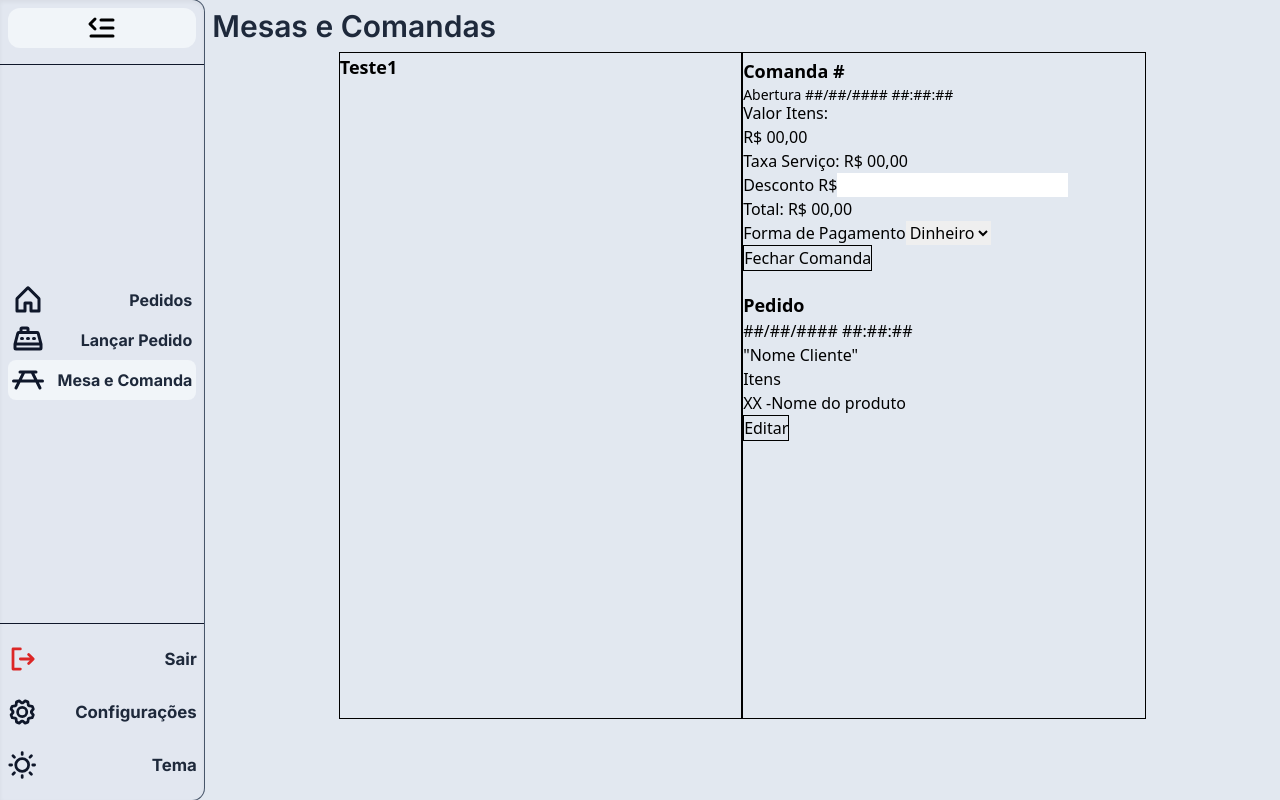
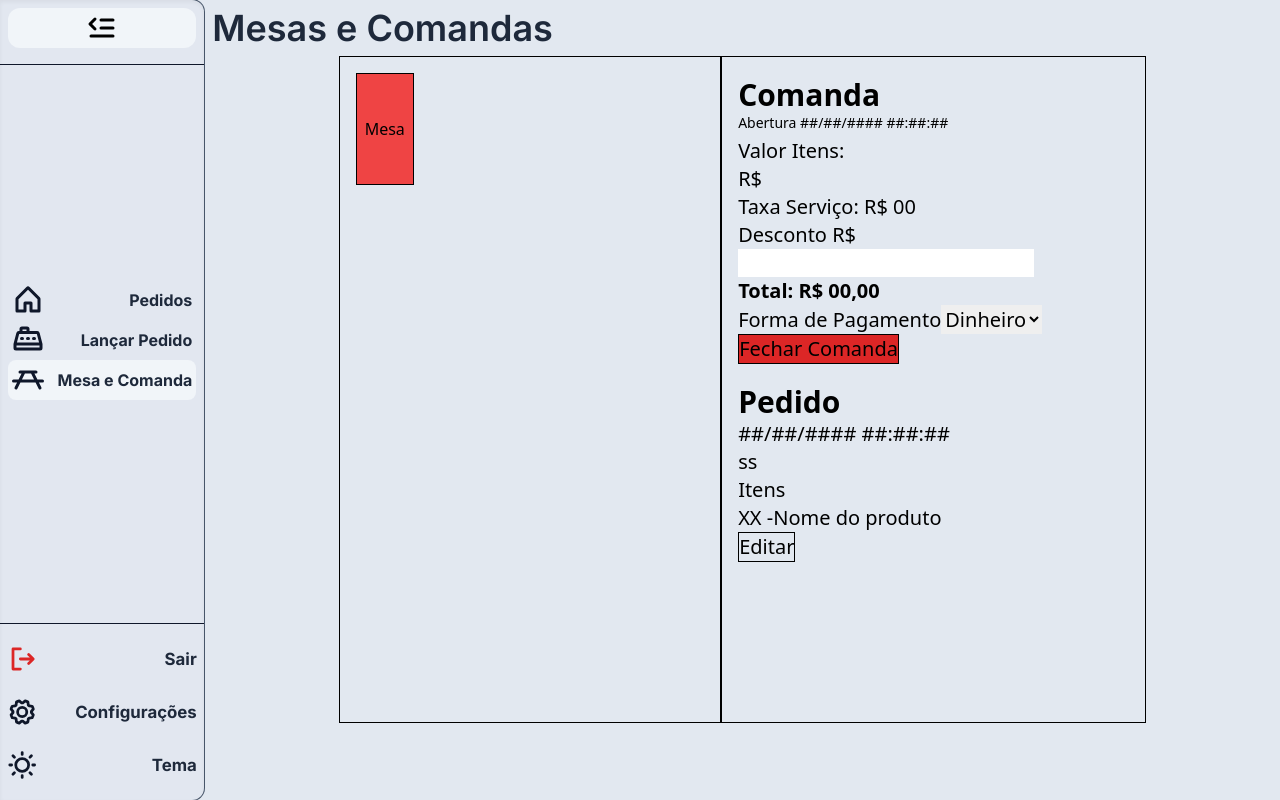
Before and after one commit to Fabricio-Weber/ugoow-test-Fabricio, a React (Vite) app: page /dashboard/mesas in a window 1280 px wide. Built offline with nearby package versions, Linux system fonts and the light colour scheme.

Commit message:
componentização dos elementos de comanda e mesa

```diff
--- /dev/null
+++ b/src/components/Comanda.jsx
@@ -0,0 +1,64 @@
+export function Comanda(){
+    return(
+        <div className=" border border-solid border-black p-4">
+            <div className="w-full h-10 mt-1">
+              <h4 className="font-bold text-3xl">Comanda </h4>
+              <p className="text-sm mb-1">Abertura ##/##/#### ##:##:##</p>
+            </div>
+
+            <div className="w-full h-1/2 mt-5">
+              <div className="flex-row w-full">
+                <p className=" text-xl">Valor Itens:</p>
+                <p className="text-xl">R$ </p>
+                <p className="text-xl">Taxa Serviço: R$ 00</p>
+              </div>
+
+              <div>
+                <label className=" text-xl">Desconto R$
+                  <input/>
+                </label>
+              </div>
+
+                <div>
+                  <p className="text-xl font-bold">Total: R$ 00,00</p>
+                  <label className=" text-xl">Forma de Pagamento</label>
+                    <select className=" text-xl">
+                      <option>Dinheiro</option>
+                      <option>Credito</option>
+                      <option>Débito</option>
+                      <option>PIX</option>
+                    </select>
+                </div>
+
+                <div >
+                  <button className="border border-solid border-black text-xl bg-red-600">Fechar Comanda</button>
+                </div>
+
+                <div>
+                  <h4 className="font-bold text-3xl mt-5">Pedido</h4>
+                </div>
+
+                <div className=" text-xl">
+                  <ul>
+                    <div >
+                      <p>##/##/#### ##:##:##</p>
+                      <p>ss</p>
+                      <p>Itens</p>
+                    </div>
+                    <span>
+                      <li>
+                        <span>
+                          XX -
+                          <span >
+                             Nome do produto
+                          </span>
+                        </span>
+                      </li>
+                      <button className="border border-solid border-black">Editar</button>
+                    </span>
+                  </ul>
+                </div>
+            </div>
+          </div>
+    )
+}
--- /dev/null
+++ b/src/components/MesaPedido.jsx
@@ -0,0 +1,14 @@
+
+
+export function MesaPedido(){
+    return(
+    <div className="w-1/2 border border-solid border-black p-4">
+        <button className="w-2/12 h-28 border border-solid border-black hover:bg-red-700 bg-red-500 touch-auto">
+            Mesa <br/>
+
+        </button>
+
+
+    </div>
+    )
+}
--- a/src/pages/mesas.jsx
+++ b/src/pages/mesas.jsx
@@ -1,84 +1,22 @@
 import { RadioButton } from "@phosphor-icons/react/dist/ssr";
 import { Input } from "postcss";
+
+import { Comanda } from "../components/Comanda";
+import { MesaPedido } from "../components/MesaPedido";
 
 export function Mesas() {
   return (
     <div className=" w-full h-full">
+
       <div>
         <div className="flex w-full m-2">
-          <h1 className="text-3xl font-inter text-slate-800 font-semibold">Mesas e Comandas</h1>
+          <h1 className="text-4xl font-inter text-slate-800 font-semibold">Mesas e Comandas</h1>
         </div>
       </div>
 
-
       <div className="flex m-auto columns-2 h-5/6 w-3/4">
-          <div className="w-1/2 border border-solid border-black">
-            <div>
-              <h4 className="font-bold text-lg">Teste1</h4>
-            </div>
-
-          </div>
-
-          <div className="w-1/2 border border-solid border-black">
-            <div className="w-full h-10 mt-1">
-              <h4 className="font-bold text-lg">Comanda #</h4>
-              <p className="text-sm mb-1">Abertura ##/##/#### ##:##:##</p>
-            </div>
-
-            <div className="w-full h-1/2 mt-1">
-              <div>
-                <p>Valor Itens:</p>
-                <p>R$ 00,00</p>
-                <p>Taxa Serviço: R$ 00,00</p>
-              </div>
-
-              <div>
-                <label>Desconto R$
-                  <input/>
-                </label>
-              </div>
-
-                <div>
-                  <p>Total: R$ 00,00</p>
-                  <label>Forma de Pagamento</label>
-                    <select>
-                      <option>Dinheiro</option>
-                      <option>Credito</option>
-                      <option>Débito</option>
-                      <option>PIX</option>
-                    </select>
-                </div>
-
-                <div>
-                  <button className="border border-solid border-black">Fechar Comanda</button>
-                </div>
-
-                <div>
-                  <h4 className="font-bold text-lg mt-5">Pedido</h4>
-                </div>
-
-                <div>
-                  <ul>
-                    <div>
-                      <p>##/##/#### ##:##:##</p>
-                      <p>"Nome Cliente"</p>
-                      <p>Itens</p>
-                    </div>
-                    <span>
-                      <li>
-                        <span>
-                          XX -
-                          <span>
-                             Nome do produto
-                          </span>
-                        </span>
-                      </li>
-                      <button className="border border-solid border-black">Editar</button>
-                    </span>
-                  </ul>
-                </div>
-            </div>
-          </div>
+        <MesaPedido/>
+        <Comanda/>
       </div>
 
     </div>
```
Also changed, not shown: 1 other file (tests, documents, lock files or other folders).
